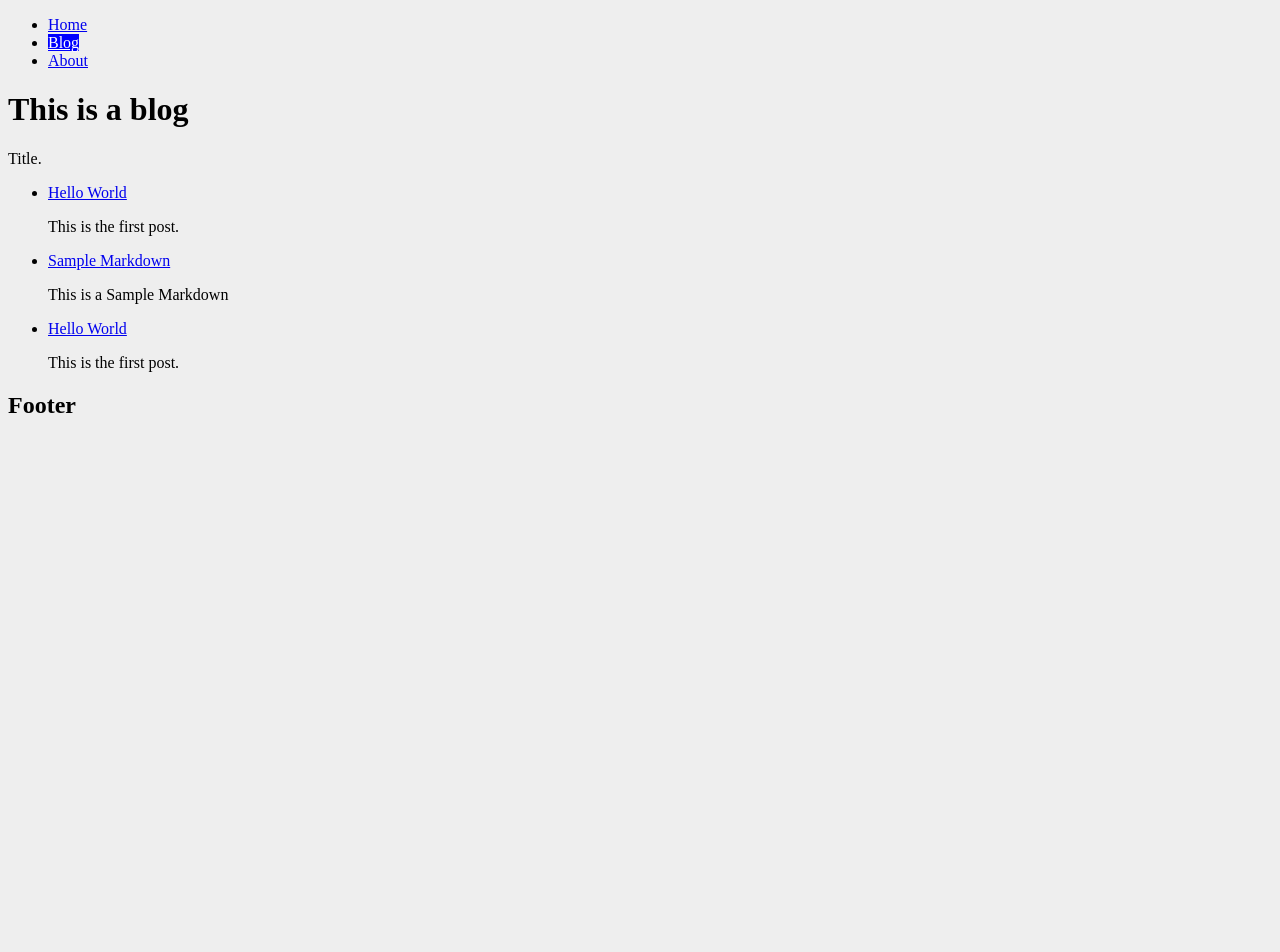
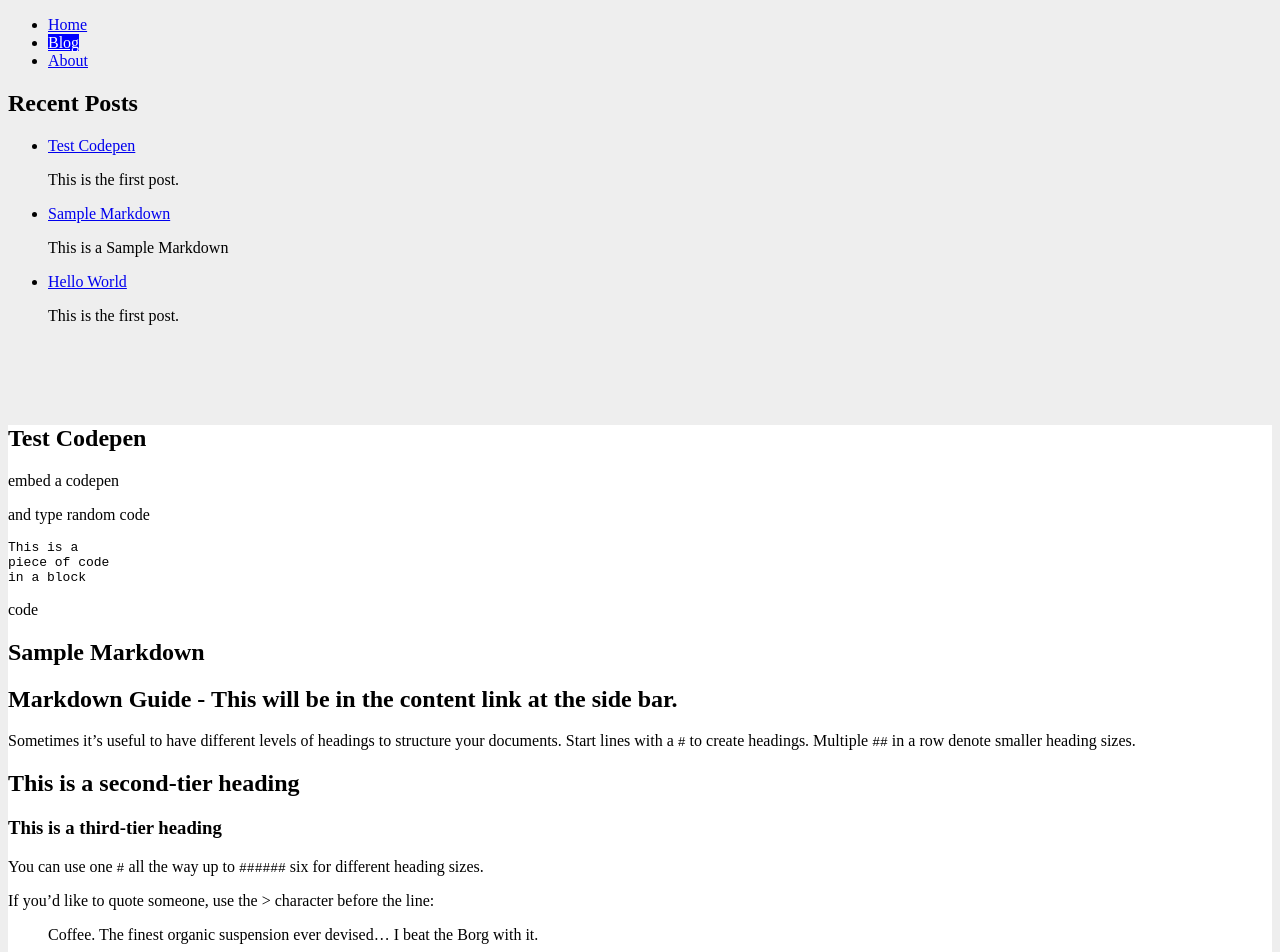
Before and after one commit to artylope/artylope-jekyll, a Jekyll site: the page built from blog.html, in a window 1280 px wide. Shown: the top 952 px of the page. Built offline with Jekyll 4.4.1, drawn with Linux system fonts in a browser that asks for light colours; before the commit the page ends 900 px from its top, so only the background shows below that; some of the changed text lies outside the part shown.

Commit message:
cleaned up blog page to show blog content too

```diff
--- a/_includes/footer.html
+++ b/_includes/footer.html
@@ -1,3 +1,3 @@
 <footer>
-  <h2>Footer</h2>
+  <p>All rights reserved. ewrer</p>
 </footer>
--- a/_posts/2018-05-26-embed-a-codepen.md
+++ b/_posts/2018-05-26-embed-a-codepen.md
@@ -1,6 +1,6 @@
 ---
 layout: blog-post
-title: Hello World
+title: Test Codepen
 meta: This is the first post.
 category: blog
 tags: code
@@ -8,8 +8,8 @@ source: http://andymcfee.com/2013/02/25/embedding-codepens-into-jekyll-blogs/
 ---
 
 embed a codepen
-<pre class="codepen" data-height="470" data-type="result" data-href="kjmBd" data-user="andymcfee" data-safe="true"> <code> </code> <a href="http://codepen.io/andymcfee/pen/kjmBd">Check out this Pen!</a> </pre>
-<script src="http://codepen.io/assets/embed/ei.js"> </script>
+<!-- <pre class="codepen" data-height="470" data-type="result" data-href="kjmBd" data-user="andymcfee" data-safe="true"> <code> </code> <a href="http://codepen.io/andymcfee/pen/kjmBd">Check out this Pen!</a> </pre>
+<script src="http://codepen.io/assets/embed/ei.js"> </script> -->
 
 and type random code
 ~~~~
--- a/blog.html
+++ b/blog.html
@@ -2,10 +2,8 @@
 layout: default
 ---
 
-<h1>This is a blog</h1>
-<p>Title.</p>
-
-
+<section id="sidebar">
+<h2>Recent Posts</h2>
 <ul>
   {% for blog in site.categories.blog limit: %}
   <li>
@@ -14,3 +12,14 @@ layout: default
   </li>
   {% endfor %}
 </ul>
+</section>
+
+<section id="blog">
+<div class="blog-roll">
+  {% for blog in site.categories.blog limit: %}
+  <h2>{{blog.title}}</h2>
+  <p>{{blog.content}}</p>
+  <p>{{blog.tags}}</p>
+  {% endfor %}
+</div>
+</section>
--- a/css/index.css
+++ b/css/index.css
@@ -4,3 +4,8 @@ body {
 .active {
   background-color: blue;
   color: white; }
+
+.blog-roll {
+  margin: 100px 0px;
+  border-bottom: 1px solid red;
+  background: white; }
--- a/css/scss/index.scss
+++ b/css/scss/index.scss
@@ -6,3 +6,9 @@ body{
   background-color: blue;
   color: white;
 }
+
+.blog-roll{
+  margin: 100px 0px;
+  border-bottom: 1px solid red;
+  background: white;
+}
--- a/index.html
+++ b/index.html
@@ -2,5 +2,5 @@
 layout: default
 ---
 
-<h1>My First Heading</h1>
+<h1>Hi This is Yi Xin</h1>
 <p>My first paragraph.</p>
```
